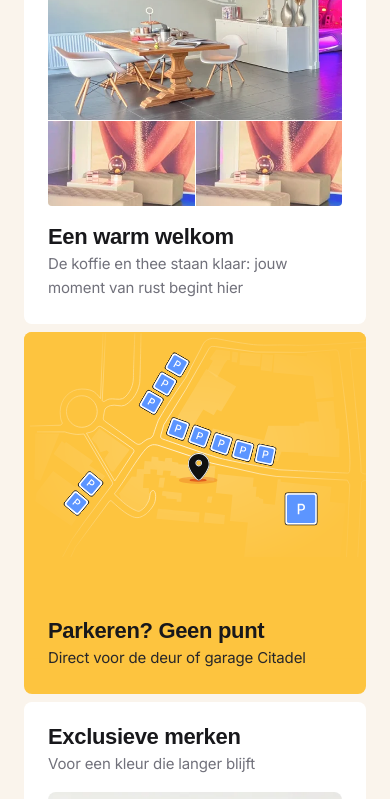
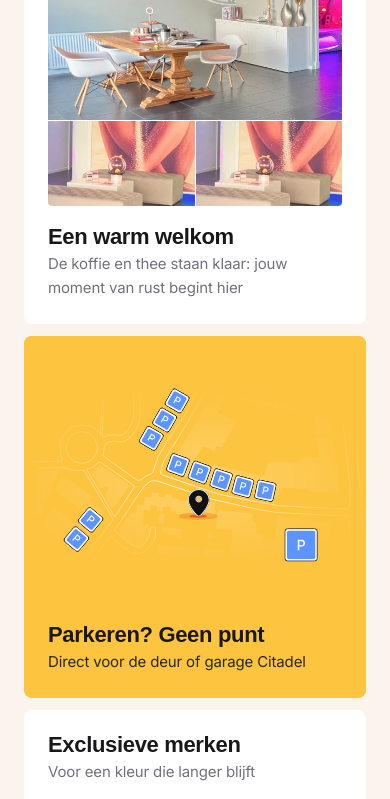
Before and after one commit to timothyvansas-gif/eversun, a Next.js app: page / in a window 390 px wide. Shown: the part 1054-1853 px from the top of the page. Built offline with nearby package versions, Linux system fonts and the light colour scheme; a web font is replaced by a local one.

Commit message:
style: refine parking card layout with radial masks and adjust bento grid spacing

```diff
--- a/src/components/bento.tsx
+++ b/src/components/bento.tsx
@@ -71,7 +71,7 @@ export default function Bento() {
         </p>
       </motion.div>
 
-      <div className="flex flex-col md:grid md:grid-cols-2 xl:flex xl:flex-col gap-2 md:gap-4">
+      <div className="flex flex-col md:grid md:grid-cols-2 xl:flex xl:flex-col gap-3 md:gap-4">
         {/* Row 1: Photo & Parking */}
         <div className="flex flex-col xl:flex-row gap-4 md:contents max-md:contents xl:flex">
           <div className="flex flex-col md:col-span-2 xl:[flex:849] max-md:contents max-md:mb-4">
--- a/src/components/parking-card.tsx
+++ b/src/components/parking-card.tsx
@@ -47,12 +47,12 @@ export default function ParkingCard() {
     >
       <div
         ref={contentRef}
-        className="absolute left-0 origin-top-left bg-brand -top-8 xl:top-0"
+        className="absolute top-0 left-0 origin-top-left bg-brand"
         style={{ width: 411, height: 431 }}
       >
         {/* Background SVG - Softened significantly on mobile for a premium feel */}
         <div
-          className="absolute inset-0 bg-[url('/bg-park-yellow.svg')] bg-no-repeat bg-[center_top_40px] opacity-100"
+          className="absolute inset-0 bg-[url('/bg-park-yellow.svg')] bg-no-repeat bg-[center_top_40px] opacity-100 max-xl:[mask-image:radial-gradient(ellipse_100%_28%_at_50%_40%,black_30%,transparent_100%)] max-xl:[-webkit-mask-image:radial-gradient(ellipse_100%_28%_at_50%_40%,black_30%,transparent_100%)]"
         />
 
         {P_BORD_SM.map((s, i) => (
```
